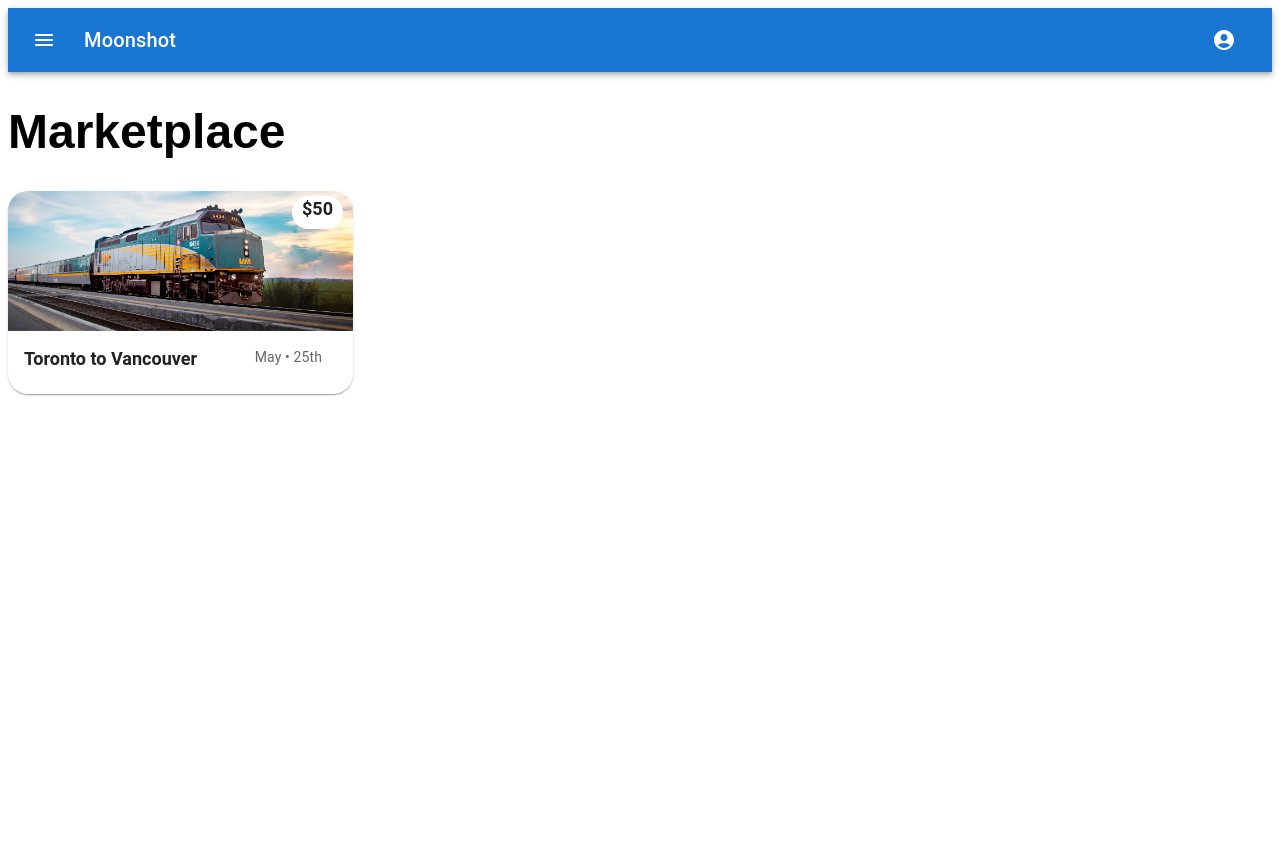
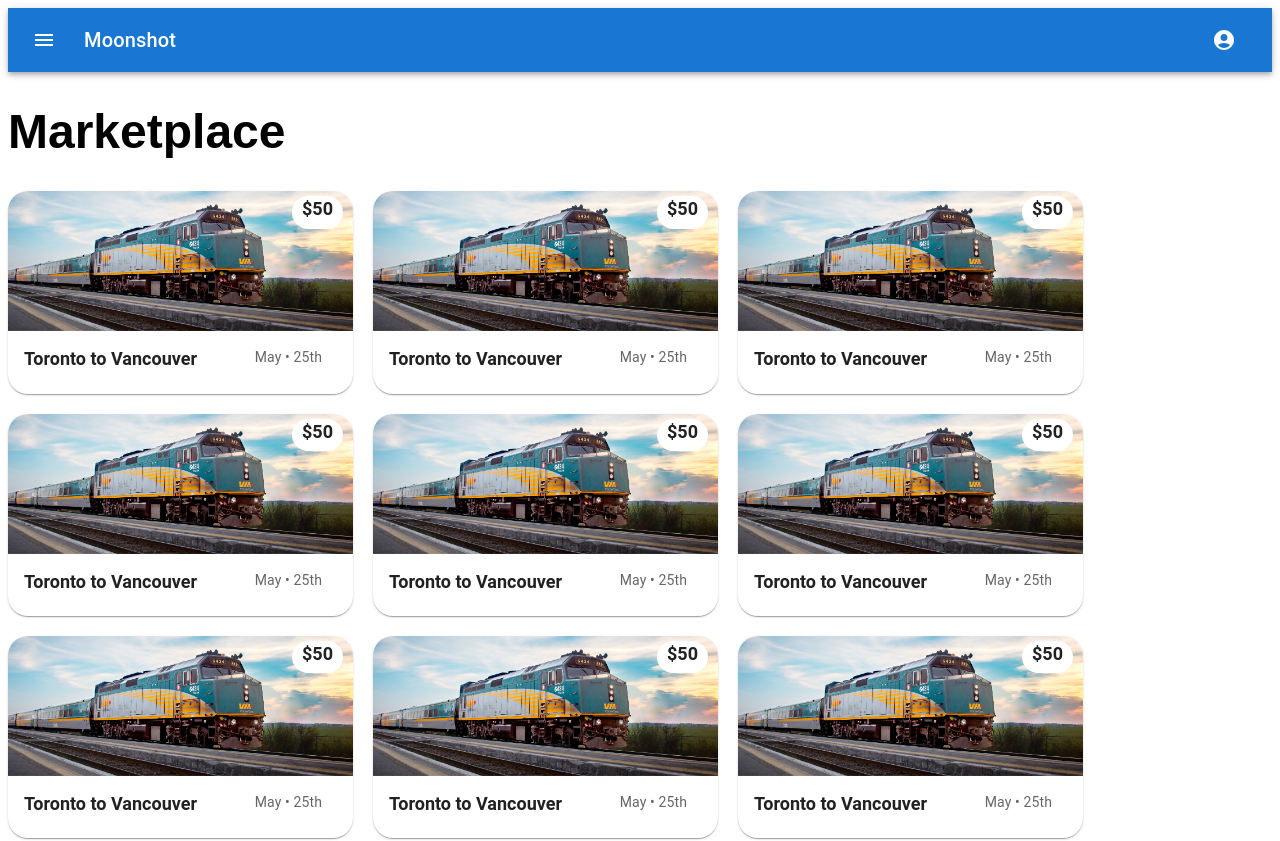
Before and after one commit to Moonshot-Trip-Exchange/moonshot, a React (Vite) app in the folder src/moonshot_frontend/: page / in a window 1280 px wide. Shown: the top 841 px of the page. Before the commit the page ends 800 px from the top, so only its background shows below. Built offline with nearby package versions, Linux system fonts and the light colour scheme.

Commit message:
ticket card wrapper

```diff
--- a/src/moonshot_frontend/src/components/Marketplace/Marketplace.jsx
+++ b/src/moonshot_frontend/src/components/Marketplace/Marketplace.jsx
@@ -1,12 +1,13 @@
 import React from "react";
 import { TicketCard } from "./TicketCard";
+import { CardWrapper } from "./assets/CardWrapper";
 
 export const Marketplace = () => {
   return (
     <main>
       <h1>Marketplace</h1>
 
-      <TicketCard />
+      <CardWrapper/>
     </main>
   );
 };
--- /dev/null
+++ b/src/moonshot_frontend/src/components/Marketplace/assets/CardWrapper.jsx
@@ -0,0 +1,20 @@
+import React from 'react';
+import { TicketCard } from '../TicketCard';
+
+export const CardWrapper = ({children}) => {
+    return (
+        <div style={{display: 'flex', flexWrap: 'wrap', justifyContent: 'start', gap: '20px'}}>
+            <TicketCard/>
+            <TicketCard/>
+            <TicketCard/>
+            <TicketCard/>
+            <TicketCard/>
+            <TicketCard/>
+            <TicketCard/>
+            <TicketCard/>
+            <TicketCard/>
+            <TicketCard/>
+            <TicketCard/>
+        </div>
+    );
+}
```
